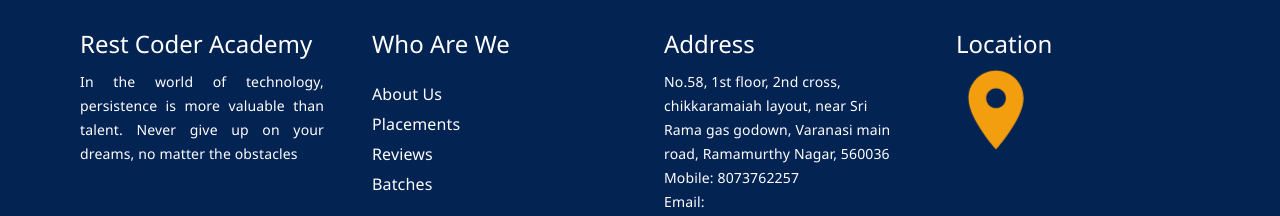
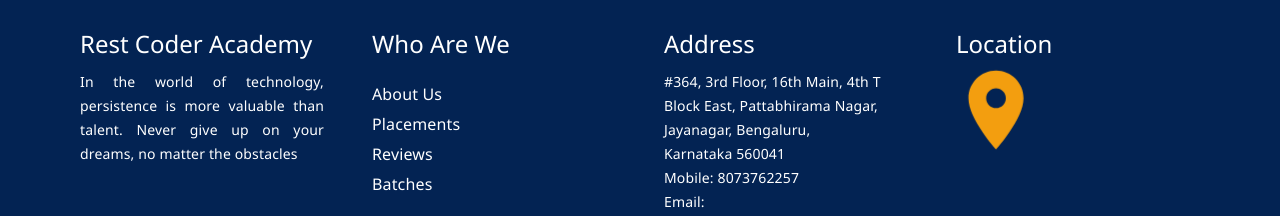
Before and after one commit to syedimran786/trca, a React (Vite) app: page / in a window 1280 px wide. Shown: the part 3164-3380 px from the top of the page. Built offline with nearby package versions, Linux system fonts and the light colour scheme; a web font is replaced by a local one.

Commit message:
address updated

```diff
--- a/src/components/molecules/Footer Components/FooterAddress.jsx
+++ b/src/components/molecules/Footer Components/FooterAddress.jsx
@@ -6,8 +6,7 @@ import TypoGraphyComponent from '../../atoms/TypoGraphyComponent/TypoGraphyCompo
 
 
 function FooterAddress() {
-  let address=`No.58, 1st floor, 2nd cross, chikkaramaiah layout, near Sri Rama gas
-godown, Varanasi main road, Ramamurthy Nagar, 560036`
+  let address=`#364, 3rd Floor, 16th Main, 4th T Block East, Pattabhirama Nagar, Jayanagar, Bengaluru, Karnataka 560041`
 let contact=`Mobile: 8073762257`;
 let email=`Email: enquiry@restcoderacademy.com`;
 
```
